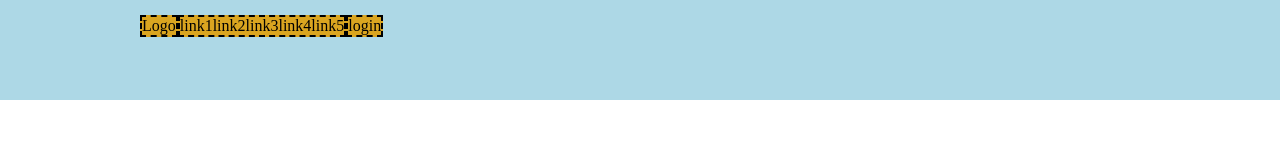
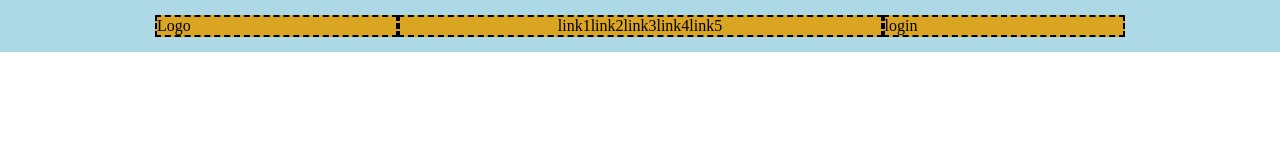
Before and after one commit to LucaB98/htmlcss-struttura-discord, a plain HTML site: page index.html in a window 1280 px wide. Drawn offline with Linux system fonts and the light colour scheme.

Commit message:
fix header

```diff
--- a/css/style.css
+++ b/css/style.css
@@ -14,7 +14,6 @@
 
 header{
     background-color: lightblue;
-    height: 100px;
 }
 
 .container{
@@ -26,7 +25,8 @@ header{
 .flex-container{
     background-color: goldenrod;
     display: flex;
-    margin-top: var(--space);
+    width: 1000px;
+    margin: var(--space);
 }
 
 ul{
```
